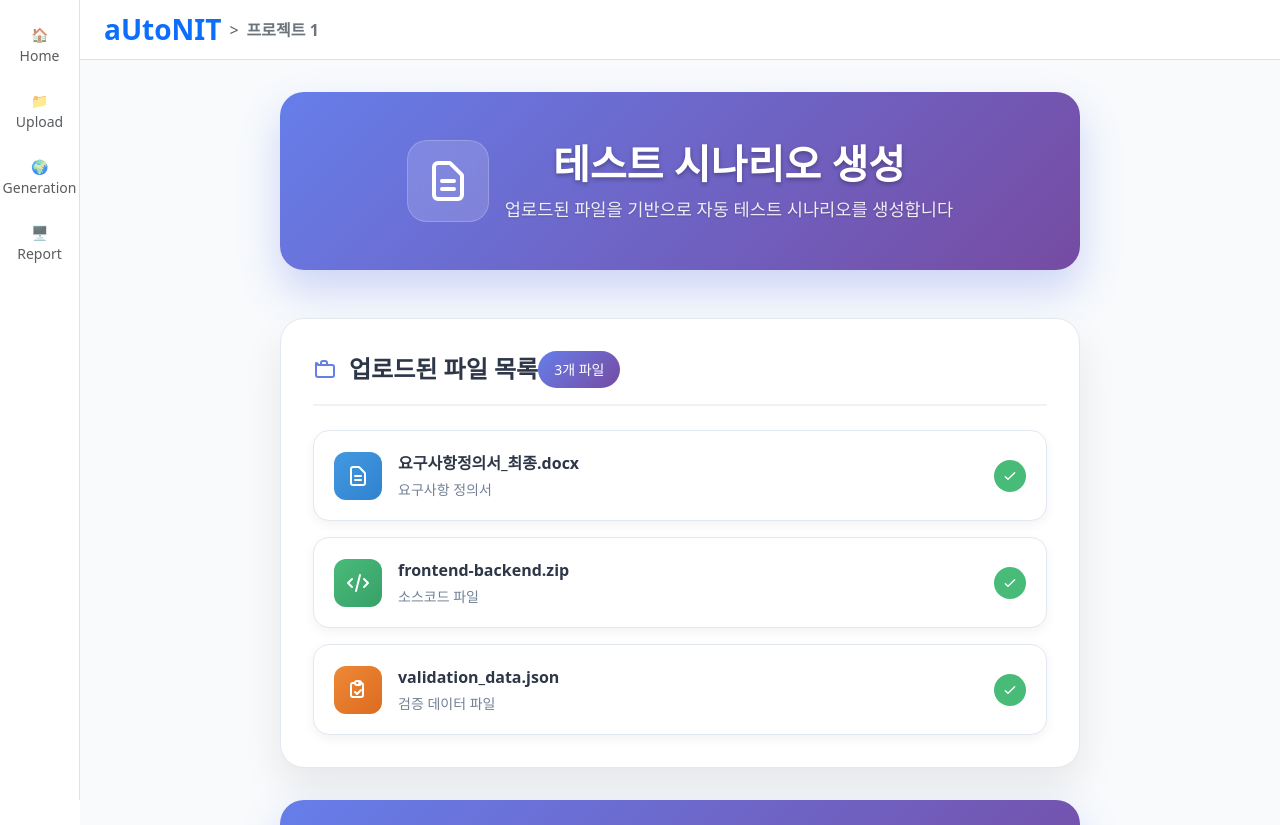
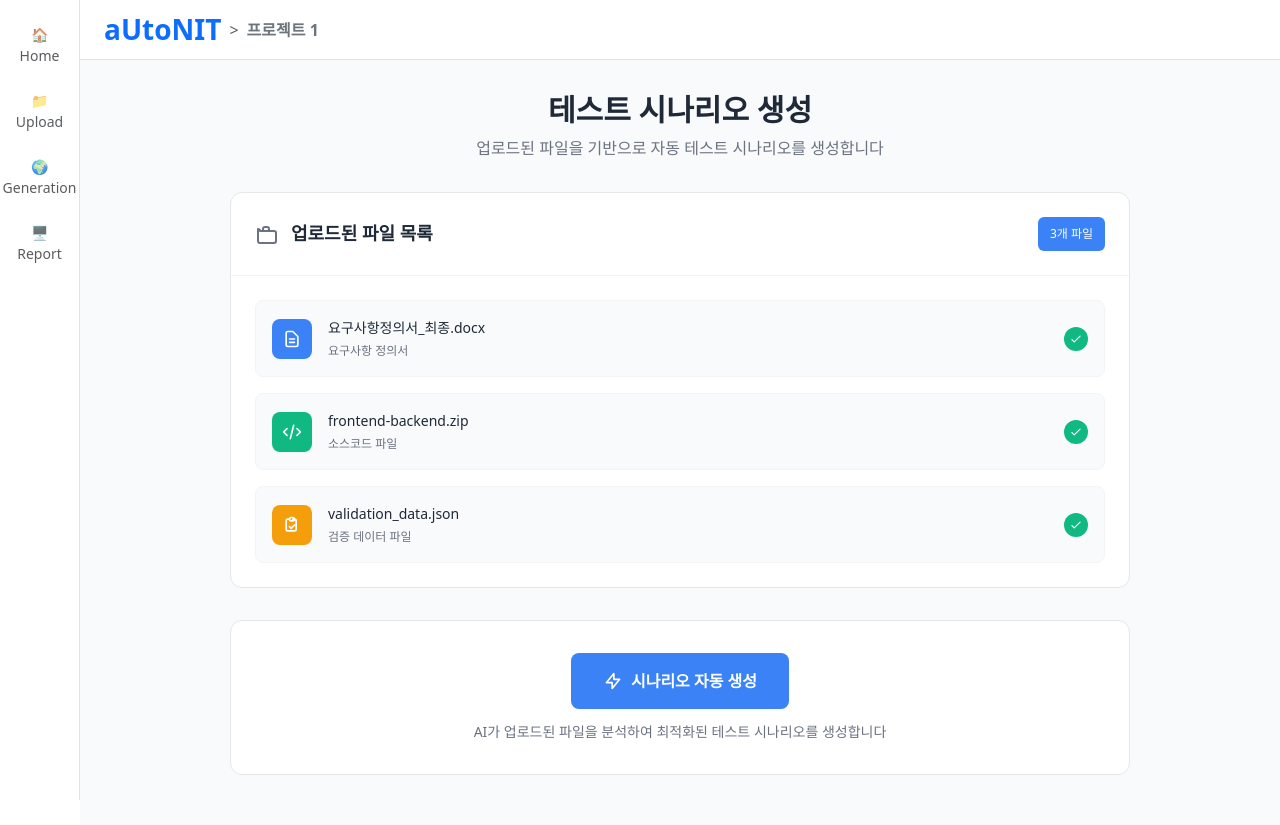
Before and after one commit to 6Unit/aUtoNIT_FE, a Vue app in the folder frontend/: page /generation in a window 1280 px wide. Shown: the top 825 px of the page. Built offline with nearby package versions, Linux system fonts and the light colour scheme.

Commit message:
feat : 테스트페이지 추가

```diff
--- /dev/null
+++ b/frontend/src/components/TestDetail.vue
@@ -0,0 +1,72 @@
+<template>
+    <div class="pt-2">
+      <div
+        v-for="scenario in scenarioList"
+        :key="scenario.id"
+        class="mb-2 border-bottom"
+      >
+        <!-- 시나리오 제목 -->
+        <div
+          class="d-flex justify-content-between align-items-center px-2 py-2 bg-light fw-semibold"
+          @click="toggle(scenario.id)"
+          style="cursor: pointer;"
+        >
+          <div>
+            <span style="font-size: 14px">📄 {{ scenario.name }}</span>
+            <span class="small ms-1" style="color: #999">
+              ({{ scenario.testCases.length }})
+            </span>
+          </div>
+          <div style="color: #666">
+            {{ isExpanded(scenario.id) ? "▼" : "▶" }}
+          </div>
+        </div>
+
+        <!-- 테스트 케이스 목록 -->
+        <ul v-show="isExpanded(scenario.id)" class="list-unstyled mb-0 bg-white">
+          <li
+            v-for="(tc, index) in scenario.testCases"
+            :key="tc.id"
+            class="d-flex align-items-center gap-2 px-3 py-2"
+            :style="index !== 0 ? 'border-top: 1px solid #eee' : ''"
+          >
+            <input type="checkbox" :value="tc" v-model="selectedTestCases" />
+            <span class="badge rounded-sm" style="background-color: #b2eeb2; color: #1b5e20; width: 26px">
+              {{ index + 1 }}
+            </span>
+            <span class="small text-dark">{{ tc.name }}</span>
+          </li>
+        </ul>
+      </div>
+
+      <!-- 실행 버튼 -->
+      <div class="text-end mt-4">
+        <button class="btn btn-success" @click="runTests">✅ 테스트 실행하기</button>
+      </div>
+    </div>
+  </template>
+
+  <script setup>
+  import { ref } from 'vue'
+  const props = defineProps({ scenarioList: Array })
+  const emit = defineEmits(['run-tests'])
+
+  const expanded = ref([])
+  const selectedTestCases = ref([])
+
+  function toggle(id) {
+    if (expanded.value.includes(id)) {
+      expanded.value = expanded.value.filter((i) => i !== id)
+    } else {
+      expanded.value.push(id)
+    }
+  }
+
+  function isExpanded(id) {
+    return expanded.value.includes(id)
+  }
+
+  function runTests() {
+    emit('run-tests', selectedTestCases.value)
+  }
+  </script>
--- a/frontend/src/views/GenerationView.vue
+++ b/frontend/src/views/GenerationView.vue
@@ -2,38 +2,31 @@
   <div class="generation-container">
     <!-- 업로드된 파일 요약 + 시나리오 생성 버튼 -->
     <div v-if="showGenerationForm" class="generation-form">
-      <!-- 헤더 섹션 -->
-      <div class="header-section">
-        <div class="header-content">
-          <div class="icon-wrapper">
-            <svg class="header-icon" fill="none" stroke="currentColor" viewBox="0 0 24 24">
-              <path stroke-linecap="round" stroke-linejoin="round" stroke-width="2" d="M9 12h6m-6 4h6m2 5H7a2 2 0 01-2-2V5a2 2 0 012-2h5.586a1 1 0 01.707.293l5.414 5.414a1 1 0 01.293.707V19a2 2 0 01-2 2z"></path>
-            </svg>
-          </div>
-          <div>
-            <h1 class="header-title">테스트 시나리오 생성</h1>
-            <p class="header-subtitle">업로드된 파일을 기반으로 자동 테스트 시나리오를 생성합니다</p>
-          </div>
-        </div>
+      <!-- 페이지 헤더 -->
+      <div class="page-header">
+        <h2>테스트 시나리오 생성</h2>
+        <p class="header-subtitle">업로드된 파일을 기반으로 자동 테스트 시나리오를 생성합니다</p>
       </div>
 
       <!-- 업로드된 파일 카드 -->
       <div class="files-card">
         <div class="card-header">
           <div class="card-title-wrapper">
-            <svg class="card-icon" fill="none" stroke="currentColor" viewBox="0 0 24 24">
-              <path stroke-linecap="round" stroke-linejoin="round" stroke-width="2" d="M3 7v10a2 2 0 002 2h14a2 2 0 002-2V9a2 2 0 00-2-2H5a2 2 0 00-2-2z"></path>
-              <path stroke-linecap="round" stroke-linejoin="round" stroke-width="2" d="M8 5a2 2 0 012-2h2a2 2 0 012 2v2H8V5z"></path>
-            </svg>
-            <h2 class="card-title">업로드된 파일 목록</h2>
+            <div class="card-icon">
+              <svg viewBox="0 0 24 24" fill="none" stroke="currentColor">
+                <path stroke-linecap="round" stroke-linejoin="round" stroke-width="2" d="M3 7v10a2 2 0 002 2h14a2 2 0 002-2V9a2 2 0 00-2-2H5a2 2 0 00-2-2z"></path>
+                <path stroke-linecap="round" stroke-linejoin="round" stroke-width="2" d="M8 5a2 2 0 012-2h2a2 2 0 012 2v2H8V5z"></path>
+              </svg>
+            </div>
+            <h3>업로드된 파일 목록</h3>
           </div>
           <div class="file-count-badge">3개 파일</div>
         </div>
 
-        <div class="files-list">
+        <div class="files-grid">
           <div class="file-item">
-            <div class="file-icon-wrapper requirement">
-              <svg class="file-icon" fill="none" stroke="currentColor" viewBox="0 0 24 24">
+            <div class="file-icon-wrapper requirements">
+              <svg viewBox="0 0 24 24" fill="none" stroke="currentColor">
                 <path stroke-linecap="round" stroke-linejoin="round" stroke-width="2" d="M9 12h6m-6 4h6m2 5H7a2 2 0 01-2-2V5a2 2 0 012-2h5.586a1 1 0 01.707.293l5.414 5.414a1 1 0 01.293.707V19a2 2 0 01-2 2z"></path>
               </svg>
             </div>
@@ -42,7 +35,7 @@
               <div class="file-type">요구사항 정의서</div>
             </div>
             <div class="file-status">
-              <svg class="status-icon" fill="none" stroke="currentColor" viewBox="0 0 24 24">
+              <svg viewBox="0 0 24 24" fill="none" stroke="currentColor">
                 <path stroke-linecap="round" stroke-linejoin="round" stroke-width="2" d="M5 13l4 4L19 7"></path>
               </svg>
             </div>
@@ -50,7 +43,7 @@
 
           <div class="file-item">
             <div class="file-icon-wrapper source">
-              <svg class="file-icon" fill="none" stroke="currentColor" viewBox="0 0 24 24">
+              <svg viewBox="0 0 24 24" fill="none" stroke="currentColor">
                 <path stroke-linecap="round" stroke-linejoin="round" stroke-width="2" d="M10 20l4-16m4 4l4 4-4 4M6 16l-4-4 4-4"></path>
               </svg>
             </div>
@@ -59,7 +52,7 @@
               <div class="file-type">소스코드 파일</div>
             </div>
             <div class="file-status">
-              <svg class="status-icon" fill="none" stroke="currentColor" viewBox="0 0 24 24">
+              <svg viewBox="0 0 24 24" fill="none" stroke="currentColor">
                 <path stroke-linecap="round" stroke-linejoin="round" stroke-width="2" d="M5 13l4 4L19 7"></path>
               </svg>
             </div>
@@ -67,7 +60,7 @@
 
           <div class="file-item">
             <div class="file-icon-wrapper validation">
-              <svg class="file-icon" fill="none" stroke="currentColor" viewBox="0 0 24 24">
+              <svg viewBox="0 0 24 24" fill="none" stroke="currentColor">
                 <path stroke-linecap="round" stroke-linejoin="round" stroke-width="2" d="M9 5H7a2 2 0 00-2 2v10a2 2 0 002 2h8a2 2 0 002-2V7a2 2 0 00-2-2h-2M9 5a2 2 0 002 2h2a2 2 0 002-2M9 5a2 2 0 012-2h2a2 2 0 012 2m-6 9l2 2 4-4"></path>
               </svg>
             </div>
@@ -76,7 +69,7 @@
               <div class="file-type">검증 데이터 파일</div>
             </div>
             <div class="file-status">
-              <svg class="status-icon" fill="none" stroke="currentColor" viewBox="0 0 24 24">
+              <svg viewBox="0 0 24 24" fill="none" stroke="currentColor">
                 <path stroke-linecap="round" stroke-linejoin="round" stroke-width="2" d="M5 13l4 4L19 7"></path>
               </svg>
             </div>
@@ -87,12 +80,12 @@
       <!-- 시나리오 생성 버튼 -->
       <div class="generate-section">
         <button @click="generateScenario" class="generate-button">
-          <svg class="button-icon" fill="none" stroke="currentColor" viewBox="0 0 24 24">
+          <svg class="button-icon" viewBox="0 0 24 24" fill="none" stroke="currentColor">
             <path stroke-linecap="round" stroke-linejoin="round" stroke-width="2" d="M13 10V3L4 14h7v7l9-11h-7z"></path>
           </svg>
           <span>시나리오 자동 생성</span>
         </button>
-        <p class="generate-description">AI가 업로드된 파일을 기반으로 분석하여 최적화된 테스트 시나리오를 생성합니다</p>
+        <p class="generate-description">AI가 업로드된 파일을 분석하여 최적화된 테스트 시나리오를 생성합니다</p>
       </div>
     </div>
 
@@ -106,10 +99,11 @@
 
         <!-- 우측 상세 영역 -->
         <div class="scenario-content">
-          <TestCaseDetail v-if="selectedTestCase" :testCase="selectedTestCase" />
+          <TestDetail v-if="isTestPageActive" :scenarioList="scenarioList" @run-tests="handleRunTests" />
+          <TestCaseDetail v-else-if="selectedTestCase" :testCase="selectedTestCase" />
           <ScenarioDetail v-else-if="selectedScenario" :scenario="selectedScenario" />
           <div v-else class="empty-state">
-            <svg class="empty-icon" fill="none" stroke="currentColor" viewBox="0 0 24 24">
+            <svg class="empty-icon" viewBox="0 0 24 24" fill="none" stroke="currentColor">
               <path stroke-linecap="round" stroke-linejoin="round" stroke-width="2" d="M9 12h6m-6 4h6m2 5H7a2 2 0 01-2-2V5a2 2 0 012-2h5.586a1 1 0 01.707.293l5.414 5.414a1 1 0 01.293.707V19a2 2 0 01-2 2z"></path>
             </svg>
             <p class="empty-text">시나리오 또는 테스트 케이스를 선택하세요</p>
@@ -125,6 +119,7 @@ import { ref, onMounted } from 'vue'
 import ScenarioList from '../components/ScenarioList.vue';
 import TestCaseDetail from '../components/TestCaseDetail.vue';
 import ScenarioDetail from '../components/ScenarioDetail.vue';
+import TestDetail from '../components/TestDetail.vue'
 
 const isScenarioGenerated = ref(false)
 const showGenerationForm = ref(true)
@@ -208,94 +203,75 @@ const scenarioList = ref([
 
 const selectedScenario = ref(null);
 const selectedTestCase = ref(null);
+const isTestPageActive = ref(false)
 
 function handleSelectTestCase(item) {
-  if ("testCases" in item) {
+  if (item.type === 'testPage') {
+    selectedScenario.value = null;
+    selectedTestCase.value = null;
+    isTestPageActive.value = true;
+  } else if ("testCases" in item) {
     selectedScenario.value = item;
     selectedTestCase.value = null;
+    isTestPageActive.value = false;
   } else {
     selectedTestCase.value = item;
     selectedScenario.value = null;
+    isTestPageActive.value = false;
   }
+}
+function handleRunTests(testcases) {
+  console.log("✅ 선택된 테스트케이스 실행:", testcases)
+  // 여기서 API 호출 등 처리 예정
 }
 </script>
 
 <style scoped>
 .generation-container {
+  padding: 2rem;
+  background-color: #f8fafc;
   min-height: 100vh;
-  background: #f8fafc;
-  padding: 2rem;
 }
 
 .generation-form {
-  max-width: 800px;
+  max-width: 900px;
   margin: 0 auto;
-  animation: fadeInUp 0.6s ease-out;
 }
 
-/* 헤더 섹션 */
-.header-section {
+/* Page Header */
+.page-header {
+  margin-bottom: 2rem;
   text-align: center;
-  margin-bottom: 3rem;
-  background: linear-gradient(135deg, #667eea 0%, #764ba2 100%);
-  padding: 3rem 2rem;
-  border-radius: 24px;
-  box-shadow: 0 20px 40px rgba(102, 126, 234, 0.3);
 }
 
-.header-content {
-  display: flex;
-  align-items: center;
-  justify-content: center;
-  gap: 1rem;
-}
-
-.icon-wrapper {
-  background: rgba(255, 255, 255, 0.15);
-  backdrop-filter: blur(10px);
-  border-radius: 20px;
-  padding: 1rem;
-  border: 1px solid rgba(255, 255, 255, 0.2);
-}
-
-.header-icon {
-  width: 3rem;
-  height: 3rem;
-  color: white;
-}
-
-.header-title {
-  font-size: 2.5rem;
+.page-header h2 {
+  font-size: 1.875rem;
   font-weight: 700;
-  color: white;
-  margin: 0;
-  text-shadow: 0 2px 4px rgba(0, 0, 0, 0.3);
+  color: #1f2937;
+  margin: 0 0 0.5rem 0;
 }
 
 .header-subtitle {
-  font-size: 1.1rem;
-  color: rgba(255, 255, 255, 0.9);
-  margin: 0.5rem 0 0 0;
-  text-shadow: 0 1px 2px rgba(0, 0, 0, 0.2);
+  color: #6b7280;
+  font-size: 1rem;
+  margin: 0;
 }
 
-/* 파일 카드 */
+/* Files Card */
 .files-card {
   background: white;
-  border-radius: 24px;
-  padding: 2rem;
+  border-radius: 12px;
+  border: 1px solid #e5e7eb;
   margin-bottom: 2rem;
-  box-shadow: 0 20px 40px rgba(0, 0, 0, 0.08);
-  border: 1px solid #e2e8f0;
+  overflow: hidden;
 }
 
 .card-header {
   display: flex;
-  justify-content: between;
+  justify-content: space-between;
   align-items: center;
-  margin-bottom: 1.5rem;
-  padding-bottom: 1rem;
-  border-bottom: 2px solid #f0f2f5;
+  padding: 1.5rem;
+  border-bottom: 1px solid #f3f4f6;
 }
 
 .card-title-wrapper {
@@ -307,26 +283,28 @@ function handleSelectTestCase(item) {
 .card-icon {
   width: 1.5rem;
   height: 1.5rem;
-  color: #667eea;
+  color: #6b7280;
 }
 
-.card-title {
-  font-size: 1.5rem;
+.card-header h3 {
+  font-size: 1.125rem;
   font-weight: 600;
-  color: #2d3748;
+  color: #1f2937;
   margin: 0;
 }
 
 .file-count-badge {
-  background: linear-gradient(135deg, #667eea, #764ba2);
+  background: #3b82f6;
   color: white;
-  padding: 0.5rem 1rem;
-  border-radius: 20px;
-  font-size: 0.875rem;
+  padding: 0.5rem 0.75rem;
+  border-radius: 6px;
+  font-size: 0.75rem;
   font-weight: 500;
 }
 
-.files-list {
+/* Files Grid */
+.files-grid {
+  padding: 1.5rem;
   display: flex;
   flex-direction: column;
   gap: 1rem;
@@ -336,129 +314,133 @@ function handleSelectTestCase(item) {
   display: flex;
   align-items: center;
   gap: 1rem;
-  padding: 1.25rem;
-  background: white;
-  border-radius: 16px;
-  box-shadow: 0 4px 12px rgba(0, 0, 0, 0.05);
-  border: 1px solid #e2e8f0;
-  transition: all 0.3s ease;
+  padding: 1rem;
+  background: #f9fafb;
+  border-radius: 8px;
+  border: 1px solid #f3f4f6;
+  transition: all 0.2s ease;
 }
 
 .file-item:hover {
-  transform: translateY(-2px);
-  box-shadow: 0 8px 24px rgba(0, 0, 0, 0.1);
+  background: #f3f4f6;
+  border-color: #e5e7eb;
 }
 
 .file-icon-wrapper {
-  width: 3rem;
-  height: 3rem;
-  border-radius: 12px;
+  width: 2.5rem;
+  height: 2.5rem;
+  border-radius: 8px;
   display: flex;
   align-items: center;
   justify-content: center;
-  position: relative;
+  flex-shrink: 0;
 }
 
-.file-icon-wrapper.requirement {
-  background: linear-gradient(135deg, #4299e1, #3182ce);
+.file-icon-wrapper svg {
+  width: 1.25rem;
+  height: 1.25rem;
+  color: white;
+}
+
+.file-icon-wrapper.requirements {
+  background: #3b82f6;
 }
 
 .file-icon-wrapper.source {
-  background: linear-gradient(135deg, #48bb78, #38a169);
+  background: #10b981;
 }
 
 .file-icon-wrapper.validation {
-  background: linear-gradient(135deg, #ed8936, #dd6b20);
-}
-
-.file-icon {
-  width: 1.5rem;
-  height: 1.5rem;
-  color: white;
+  background: #f59e0b;
 }
 
 .file-info {
   flex: 1;
+  min-width: 0;
 }
 
 .file-name {
-  font-weight: 600;
-  color: #2d3748;
-  font-size: 1rem;
+  font-weight: 500;
+  color: #1f2937;
+  font-size: 0.875rem;
   margin-bottom: 0.25rem;
+  overflow: hidden;
+  text-overflow: ellipsis;
+  white-space: nowrap;
 }
 
 .file-type {
-  color: #718096;
-  font-size: 0.875rem;
+  color: #6b7280;
+  font-size: 0.75rem;
 }
 
 .file-status {
-  width: 2rem;
-  height: 2rem;
-  background: #48bb78;
+  width: 1.5rem;
+  height: 1.5rem;
+  background: #10b981;
   border-radius: 50%;
   display: flex;
   align-items: center;
   justify-content: center;
+  flex-shrink: 0;
 }
 
-.status-icon {
-  width: 1rem;
-  height: 1rem;
+.file-status svg {
+  width: 0.875rem;
+  height: 0.875rem;
   color: white;
 }
 
-/* 생성 버튼 섹션 */
+/* Generate Section */
 .generate-section {
+  background: white;
+  border-radius: 12px;
+  border: 1px solid #e5e7eb;
+  padding: 2rem;
   text-align: center;
-  background: linear-gradient(135deg, #667eea 0%, #764ba2 100%);
-  padding: 2.5rem;
-  border-radius: 24px;
-  box-shadow: 0 20px 40px rgba(102, 126, 234, 0.3);
 }
 
 .generate-button {
-  background: white;
-  color: #667eea;
+  background: #3b82f6;
+  color: white;
   border: none;
   padding: 1rem 2rem;
-  border-radius: 16px;
-  font-size: 1.125rem;
+  border-radius: 8px;
+  font-size: 1rem;
   font-weight: 600;
   display: inline-flex;
   align-items: center;
-  gap: 0.75rem;
+  gap: 0.5rem;
   cursor: pointer;
-  transition: all 0.3s ease;
-  box-shadow: 0 8px 24px rgba(255, 255, 255, 0.2);
+  transition: all 0.2s ease;
+  margin-bottom: 0.75rem;
 }
 
 .generate-button:hover {
-  transform: translateY(-2px);
-  box-shadow: 0 12px 32px rgba(255, 255, 255, 0.3);
-  background: #f7fafc;
-  color: #5a67d8;
+  background: #2563eb;
+  transform: translateY(-1px);
 }
 
 .button-icon {
-  width: 1.5rem;
-  height: 1.5rem;
+  width: 1.25rem;
+  height: 1.25rem;
 }
 
 .generate-description {
-  color: rgba(255, 255, 255, 0.9);
-  margin-top: 1rem;
-  font-size: 0.95rem;
-  text-shadow: 0 1px 2px rgba(0, 0, 0, 0.2);
+  color: #6b7280;
+  font-size: 0.875rem;
+  margin: 0;
+  max-width: 500px;
+  margin-left: auto;
+  margin-right: auto;
 }
 
-/* 시나리오 뷰 */
+/* Scenario View */
 .scenario-view {
   background: white;
-  border-radius: 16px;
+  border-radius: 12px;
   overflow: hidden;
-  box-shadow: 0 20px 40px rgba(0, 0, 0, 0.1);
+  border: 1px solid #e5e7eb;
 }
 
 .scenario-layout {
@@ -469,7 +451,7 @@ function handleSelectTestCase(item) {
 .scenario-sidebar {
   width: 280px;
   background: #f8fafc;
-  border-right: 1px solid #e2e8f0;
+  border-right: 1px solid #e5e7eb;
   padding: 1rem;
 }
 
@@ -488,47 +470,22 @@ function handleSelectTestCase(item) {
 }
 
 .empty-icon {
-  width: 4rem;
-  height: 4rem;
-  color: #a0aec0;
+  width: 3rem;
+  height: 3rem;
+  color: #9ca3af;
   margin-bottom: 1rem;
 }
 
 .empty-text {
-  font-size: 1.125rem;
-  color: #718096;
+  font-size: 1rem;
+  color: #6b7280;
   margin: 0;
 }
 
-/* 애니메이션 */
-@keyframes fadeInUp {
-  from {
-    opacity: 0;
-    transform: translateY(30px);
-  }
-  to {
-    opacity: 1;
-    transform: translateY(0);
-  }
-}
-
-/* 반응형 디자인 */
+/* Responsive Design */
 @media (max-width: 768px) {
   .generation-container {
     padding: 1rem;
-  }
-
-  .header-content {
-    flex-direction: column;
-    text-align: center;
-  }
-
-  .header-title {
-    font-size: 2rem;
-  }
-
-  .files-card {
-    padding: 1.5rem;
   }
 
   .card-header {
@@ -538,7 +495,11 @@ function handleSelectTestCase(item) {
   }
 
   .file-item {
-    padding: 1rem;
+    padding: 0.75rem;
+  }
+
+  .generate-section {
+    padding: 1.5rem;
   }
 
   .scenario-layout {
@@ -549,4 +510,24 @@ function handleSelectTestCase(item) {
     width: 100%;
   }
 }
+
+@media (max-width: 480px) {
+  .files-grid {
+    padding: 1rem;
+  }
+
+  .file-item {
+    gap: 0.75rem;
+  }
+
+  .file-icon-wrapper {
+    width: 2rem;
+    height: 2rem;
+  }
+
+  .file-icon-wrapper svg {
+    width: 1rem;
+    height: 1rem;
+  }
+}
 </style>
```
Also changed, not shown: frontend/src/components/ScenarioList.vue (+11 -0 lines).
